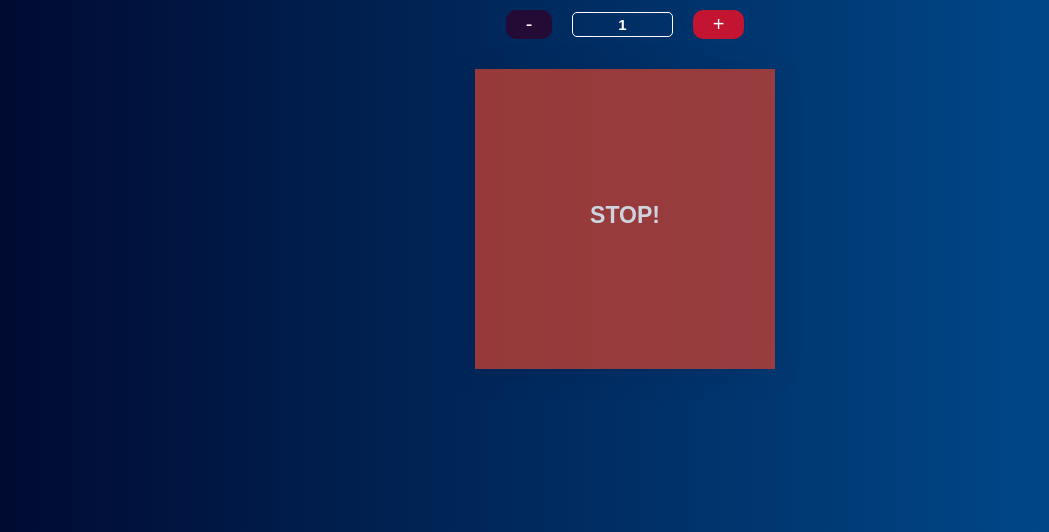
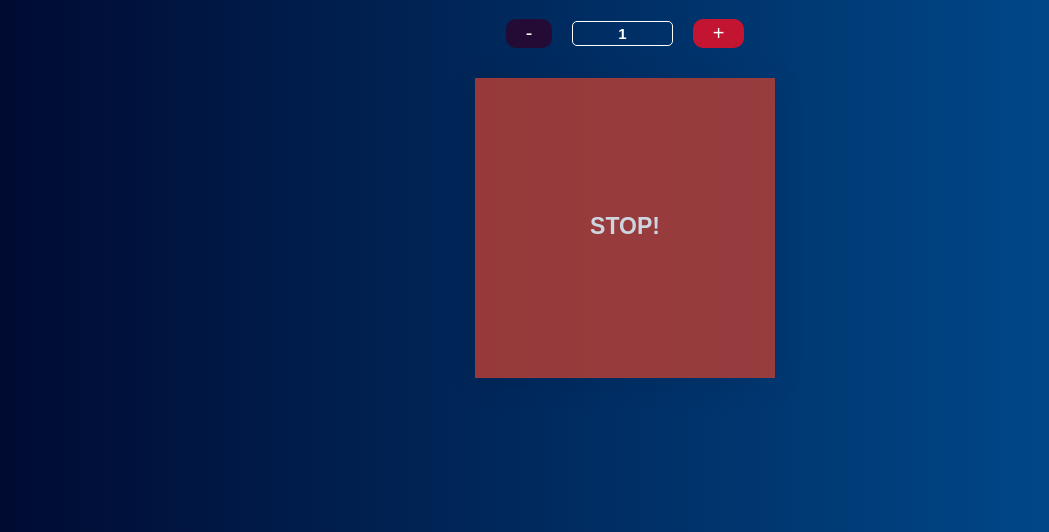
Before and after one commit to lmash12/HM, a plain HTML site: page 06JS/07DOM/dom.html in a window 1280 px wide. Shown: the part 268-800 px from the top of the page, without its empty margins (115-1164 px from the left). Drawn offline with Linux system fonts and the light colour scheme.

Commit message:
fix: bug padding

```diff
--- a/06JS/07DOM/dom.css
+++ b/06JS/07DOM/dom.css
@@ -50,7 +50,7 @@ h4{
 }
 
 .container__div{
-    padding: 140px 20px;
+    padding: 149px 20px;
     transition: all 0.3s ease-in-out;
 }
 
@@ -116,7 +116,7 @@ h4{
     display: flex;
     justify-content: center;
     align-items: center;
-    padding: 13px 0 0 0;
+    padding: 15px 0 0 0;
     font-size: 2.3rem;
     user-select: none;
 }
--- a/06JS/07DOM/dom.js
+++ b/06JS/07DOM/dom.js
@@ -38,11 +38,9 @@ function setFavicons(favImg) {
 
 setFavicons('./favicon_io__white/favicon-32x32.png');
 
-// Golang PIC
-goLang.style.filter = "opacity(0)";
 
 // BTN
-let counter = 0;
+let counter = 1;
 
 plus.addEventListener('click', () => {
     counter++
@@ -65,8 +63,6 @@ minus.addEventListener('click', () => {
     changeBoxBg()
     console.log(counter)
 });
-
-
 
 
 // Default
@@ -95,7 +91,7 @@ function changeBoxBg() {
         warning.style.padding = "0";
         goLang.style.filter = "opacity(0)";
         headerTraffic.innerHTML = "Traffic Light";
-        go.style.width = "200px";
+        go.style.width = "205px";
         containerDiv.style.padding = "149px 20px";
         titleHTML.innerHTML = "Yellow";
         setFavicons('./favicon_io__yellow/favicon-32x32.png')
@@ -111,6 +107,11 @@ function changeBoxBg() {
     }
 };
 
+
+
+// Golang PIC
+goLang.style.filter = "opacity(0)";
+
 // Go interactive
 go.addEventListener("click", () => {
     headerTraffic.innerHTML = "You found a go-boy. Kandota zan";
```
